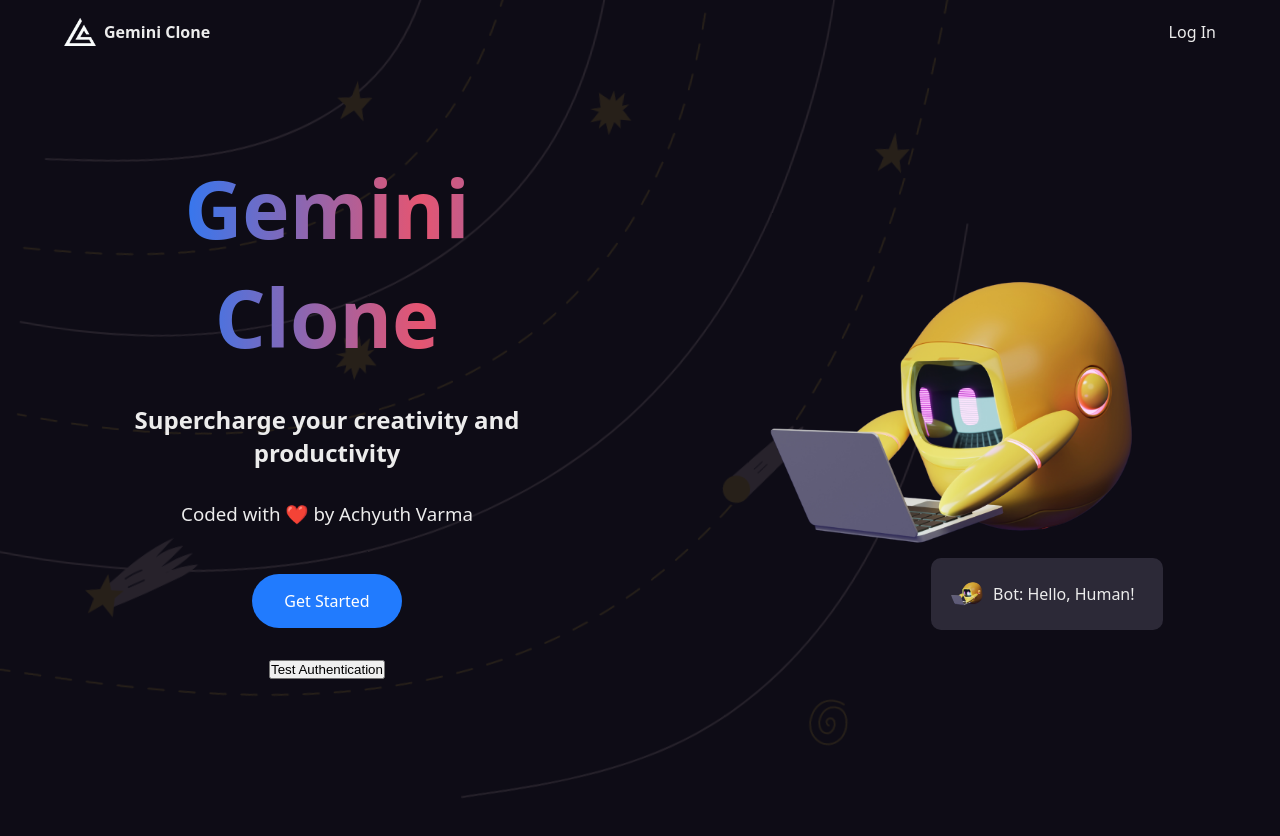
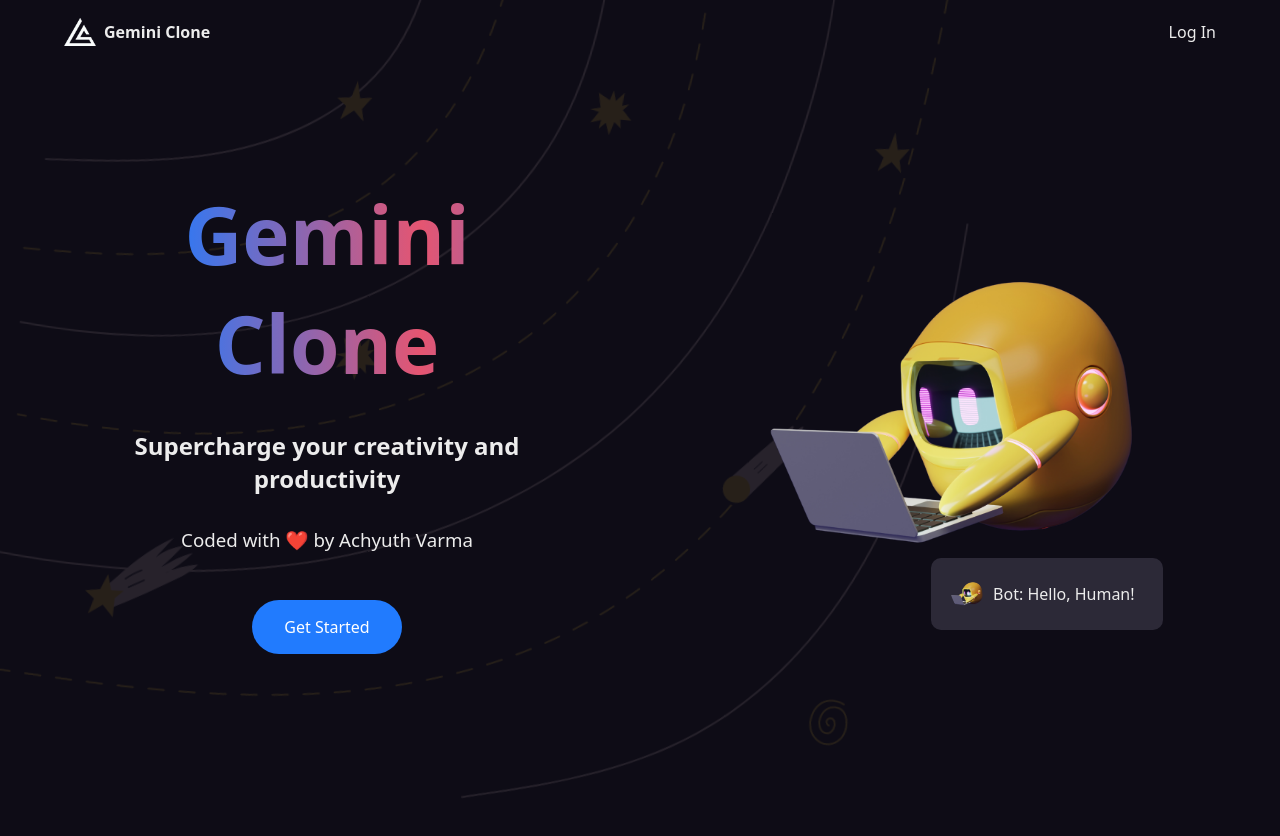
Before and after one commit to Varma-PA/client-gemini, a React (Vite) app: page / in a window 1280 px wide. Shown: the top 836 px of the page. Built offline with nearby package versions, Linux system fonts and the light colour scheme; no server answers.

Commit message:
Removed Test Authentication button

```diff
--- a/src/pages/Home/Homepage.jsx
+++ b/src/pages/Home/Homepage.jsx
@@ -9,20 +9,6 @@
 const Homepage = () => {
   const [typingStatus, setTypingStatus] = useState("human1");
 
-  const handleAuth = async (event) => {
-    event.preventDefault();
-
-    console.log("Inside Handle Auth");
-
-    const response = await axios.get(backend + "/chat/test", {
-      withCredentials: true,
-    });
-
-    const data = await response.data;
-
-    console.log(data);
-  };
-
   return (
     <div className="homePage">
       <img src="./orbital.png" alt="orbital-background" className="orbital" />
@@ -31,7 +17,6 @@
         <h2>Supercharge your creativity and productivity</h2>
         <h3>Coded with ❤️ by Achyuth Varma</h3>
         <Link to="/dashboard">Get Started</Link>
-        <button onClick={handleAuth}>Test Authentication</button>
       </div>
       <div className="right">
         <div className="imgContainer">
```
